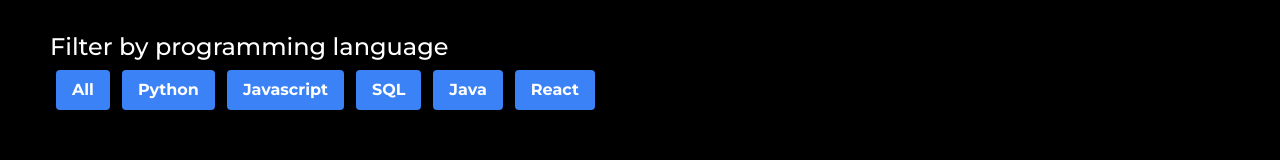
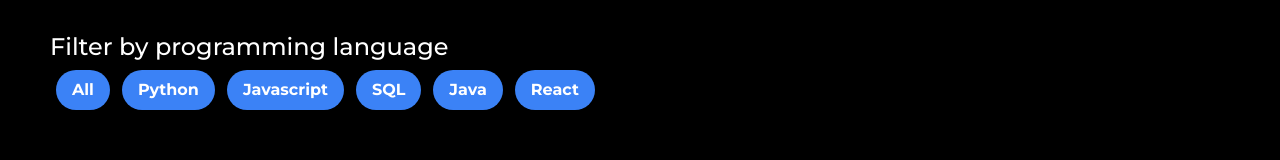
Before and after one commit to mayakano/kodelive, a React (Create React App) app: page / in a window 1280 px wide. Shown: the part 224-384 px from the top of the page. Built offline with nearby package versions, Linux system fonts and the light colour scheme; what @daily-co/daily-js would draw is missing.

Commit message:
small btn change

```diff
--- a/src/components/Button.js
+++ b/src/components/Button.js
@@ -6,7 +6,7 @@
       <h3 className='font-medium leading-tight text-2xl mt-0 mb-2 text-white-600'>Filter by programming language</h3>
       {
         button.map((cat, i)=> {
-          return <button className='px-4 mx-1.5 bg-blue-500 hover:bg-blue-700 text-white font-bold py-2 px-4 rounded' type="button" onClick={()=> filter(cat)}>{cat}</button>
+          return <button className='px-4 mx-1.5 bg-blue-500 hover:bg-blue-700 text-white font-bold py-2 px-4 rounded-full' type="button" onClick={()=> filter(cat)}>{cat}</button>
         })
       }
     </div>
```
